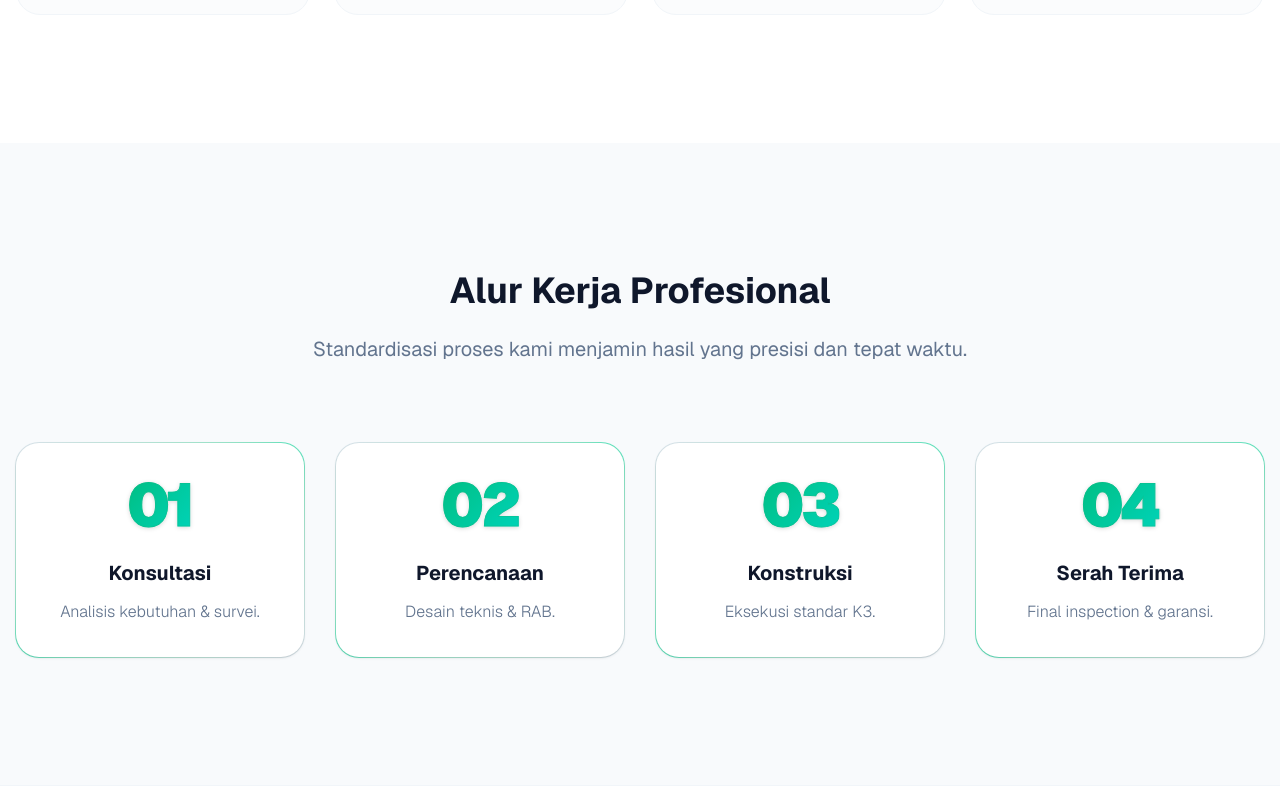
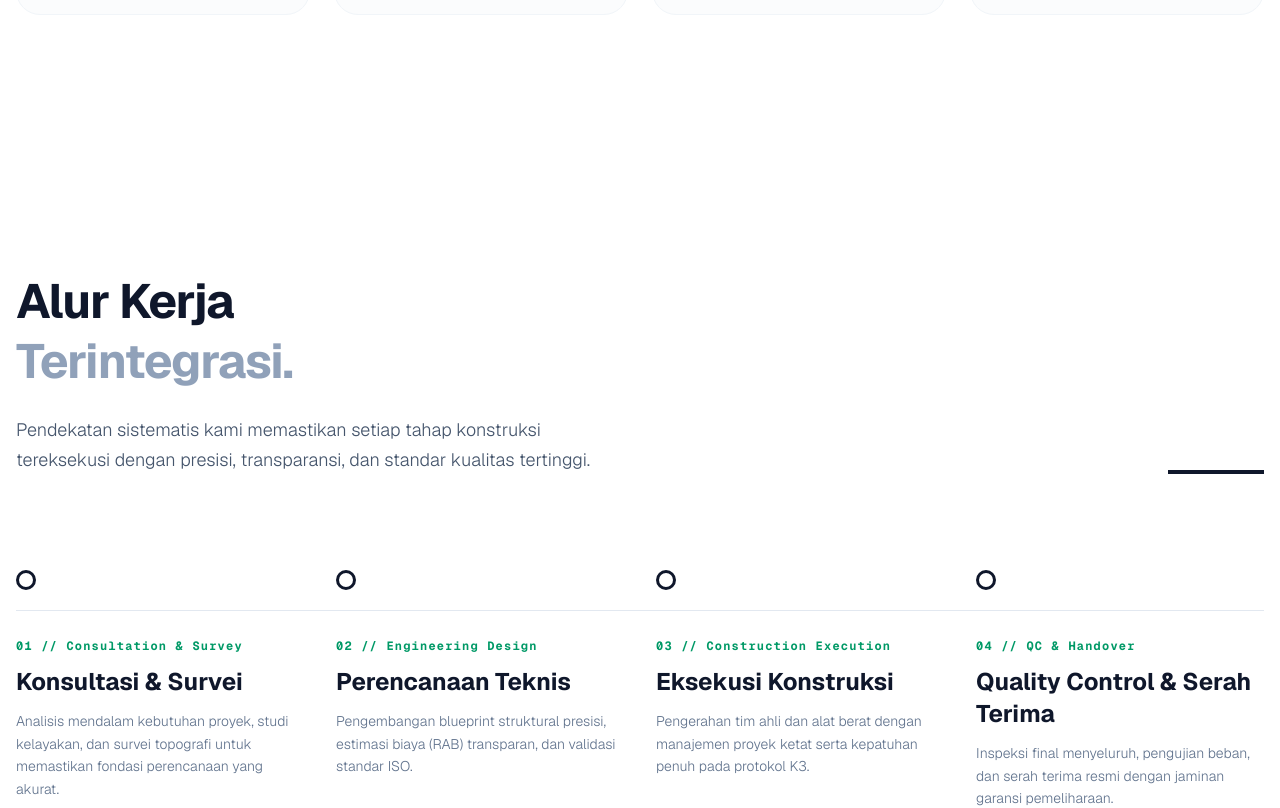
Before and after one commit to Richienv/kidnusagemilang, a Next.js app: page / in a window 1280 px wide. Shown: the part 1496-2304 px from the top of the page. Built offline with nearby package versions, Linux system fonts and the light colour scheme.

Commit message:
style: redesign working process section with minimalist open-ai inspired stream layout

```diff
--- a/src/app/page.tsx
+++ b/src/app/page.tsx
@@ -125,44 +125,71 @@ export default function Home() {
       </section>
 
       {/* WORK PROCESS - "The 3D Metallic Accent Look" */}
-      <section className="py-16 md:py-32 bg-slate-50 relative overflow-hidden">
+      {/* WORK PROCESS - "The Flow of Precision" (OpenAI-inspired Minimalist) */}
+      <section className="py-20 md:py-32 bg-white relative overflow-hidden">
         <div className="container px-4 mx-auto max-w-7xl relative z-10">
-          <div className="text-center mb-10 md:mb-20">
-            <h2 className="text-2xl md:text-4xl font-bold text-slate-900 mb-4 md:mb-6">Alur Kerja Profesional</h2>
-            <p className="text-base md:text-xl text-slate-500 max-w-2xl mx-auto">Standardisasi proses kami menjamin hasil yang presisi dan tepat waktu.</p>
+          <div className="flex flex-col md:flex-row justify-between items-end mb-16 md:mb-24 gap-8">
+            <div className="max-w-2xl">
+              <h2 className="text-3xl md:text-5xl font-bold text-slate-900 mb-6 tracking-tight leading-tight">
+                Alur Kerja <br /> <span className="text-slate-400">Terintegrasi.</span>
+              </h2>
+              <p className="text-lg text-slate-600 font-light leading-relaxed max-w-xl">
+                Pendekatan sistematis kami memastikan setiap tahap konstruksi tereksekusi dengan presisi, transparansi, dan standar kualitas tertinggi.
+              </p>
+            </div>
+            <div className="hidden md:block">
+              <div className="w-24 h-1 bg-slate-900"></div>
+            </div>
           </div>
 
-          <div className="grid grid-cols-2 lg:grid-cols-4 gap-3 md:gap-8">
-            {[
-              { id: "01", title: "Konsultasi", desc: "Analisis kebutuhan & survei." },
-              { id: "02", title: "Perencanaan", desc: "Desain teknis & RAB." },
-              { id: "03", title: "Konstruksi", desc: "Eksekusi standar K3." },
-              { id: "04", title: "Serah Terima", desc: "Final inspection & garansi." },
-            ].map((step) => (
-              <div
-                key={step.id}
-                className="group relative rounded-2xl md:rounded-3xl bg-white transition-transform duration-300 hover:-translate-y-2"
-              >
-                {/* 3D METALLIC BORDER EFFECT */}
-                <div className="absolute -inset-[1px] rounded-2xl md:rounded-3xl bg-gradient-to-br from-slate-300 via-emerald-400 to-slate-300 opacity-60 group-hover:opacity-100 blur-[0.5px] transition-opacity duration-500"></div>
+          <div className="relative">
+            {/* Connecting Line (Desktop) */}
+            <div className="hidden md:block absolute top-[2.5rem] left-0 right-0 h-[1px] bg-slate-200 z-0"></div>
 
-                {/* Card Content */}
-                <div className="relative h-full bg-white rounded-[15px] md:rounded-[23px] p-4 md:p-8 shadow-sm group-hover:shadow-2xl transition-shadow duration-300 flex flex-col items-center text-center overflow-hidden">
+            <div className="grid grid-cols-1 md:grid-cols-4 gap-12 md:gap-8 relative z-10">
+              {[
+                {
+                  id: "01",
+                  title: "Konsultasi & Survei",
+                  titleEn: "Consultation & Survey",
+                  desc: "Analisis mendalam kebutuhan proyek, studi kelayakan, dan survei topografi untuk memastikan fondasi perencanaan yang akurat."
+                },
+                {
+                  id: "02",
+                  title: "Perencanaan Teknis",
+                  titleEn: "Engineering Design",
+                  desc: "Pengembangan blueprint struktural presisi, estimasi biaya (RAB) transparan, dan validasi standar ISO."
+                },
+                {
+                  id: "03",
+                  title: "Eksekusi Konstruksi",
+                  titleEn: "Construction Execution",
+                  desc: "Pengerahan tim ahli dan alat berat dengan manajemen proyek ketat serta kepatuhan penuh pada protokol K3."
+                },
+                {
+                  id: "04",
+                  title: "Quality Control & Serah Terima",
+                  titleEn: "QC & Handover",
+                  desc: "Inspeksi final menyeluruh, pengujian beban, dan serah terima resmi dengan jaminan garansi pemeliharaan."
+                },
+              ].map((step) => (
+                <div key={step.id} className="group flex flex-col items-start relative bg-white md:bg-transparent pt-8 md:pt-0">
+                  {/* Node Point */}
+                  <div className="w-5 h-5 rounded-full bg-white border-[3px] border-slate-900 z-20 mb-6 md:mb-12 group-hover:scale-125 transition-transform duration-300"></div>
 
-                  {/* Metallic Numbering */}
-                  <div className="text-4xl md:text-6xl font-black mb-3 md:mb-6 tracking-tighter text-transparent bg-clip-text bg-gradient-to-br from-slate-200 to-slate-100" style={{ WebkitTextStroke: "1px rgba(16, 185, 129, 0.4)" }}>
-                    <span className="bg-clip-text text-transparent bg-gradient-to-br from-emerald-500 to-teal-400 drop-shadow-sm">
-                      {step.id}
-                    </span>
-                  </div>
+                  {/* Step Number */}
+                  <div className="font-mono text-xs font-bold text-emerald-600 tracking-widest mb-3">{step.id} // {step.titleEn}</div>
 
-                  <h3 className="text-sm md:text-xl font-bold text-slate-900 mb-2 md:mb-3">{step.title}</h3>
-                  <p className="text-xs md:text-base text-slate-500 leading-relaxed font-light">{step.desc}</p>
-
-                  <div className="absolute inset-0 bg-gradient-to-tr from-white/0 via-emerald-100/10 to-white/0 opacity-0 group-hover:opacity-100 pointer-events-none transition-opacity duration-500" />
+                  {/* Content */}
+                  <h3 className="text-xl md:text-2xl font-bold text-slate-900 mb-3 group-hover:text-emerald-700 transition-colors">
+                    {step.title}
+                  </h3>
+                  <p className="text-sm text-slate-500 leading-relaxed font-light border-l-2 border-slate-100 pl-4 md:border-none md:pl-0">
+                    {step.desc}
+                  </p>
                 </div>
-              </div>
-            ))}
+              ))}
+            </div>
           </div>
         </div>
       </section>
```
